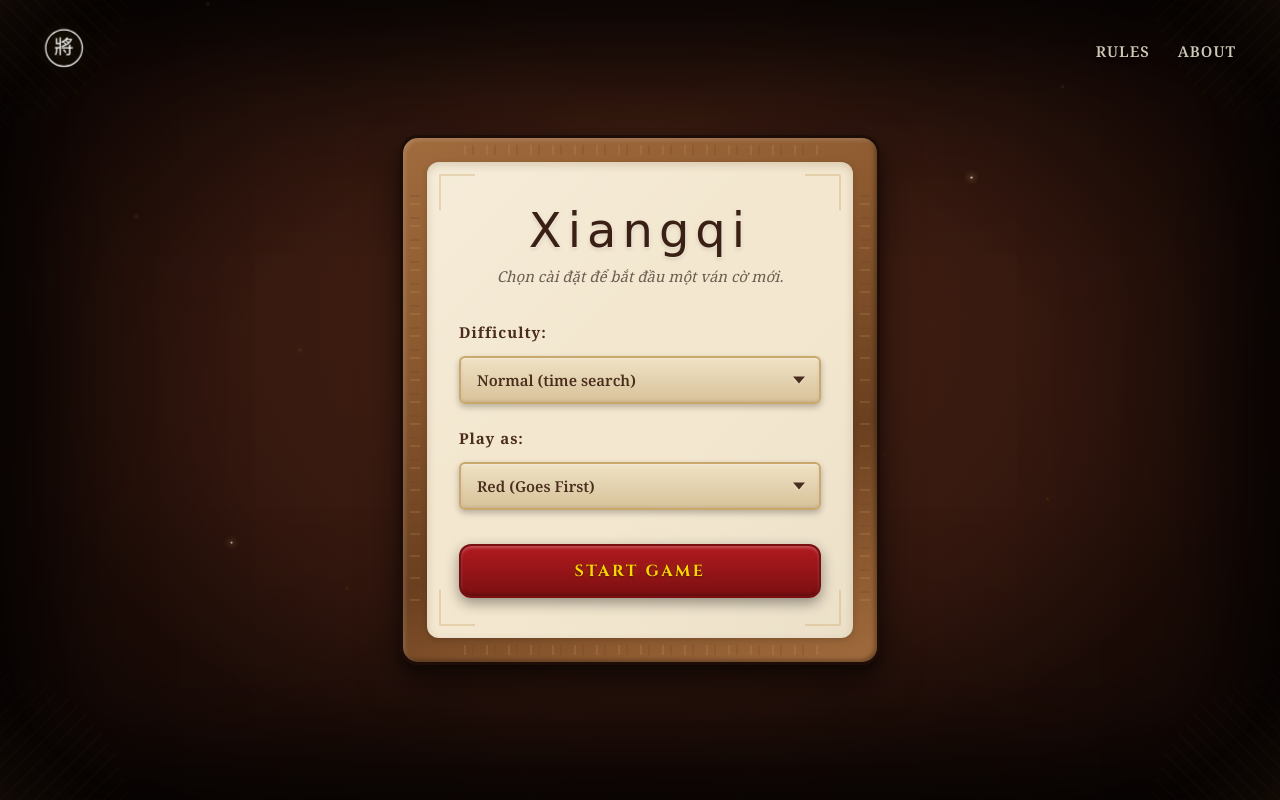
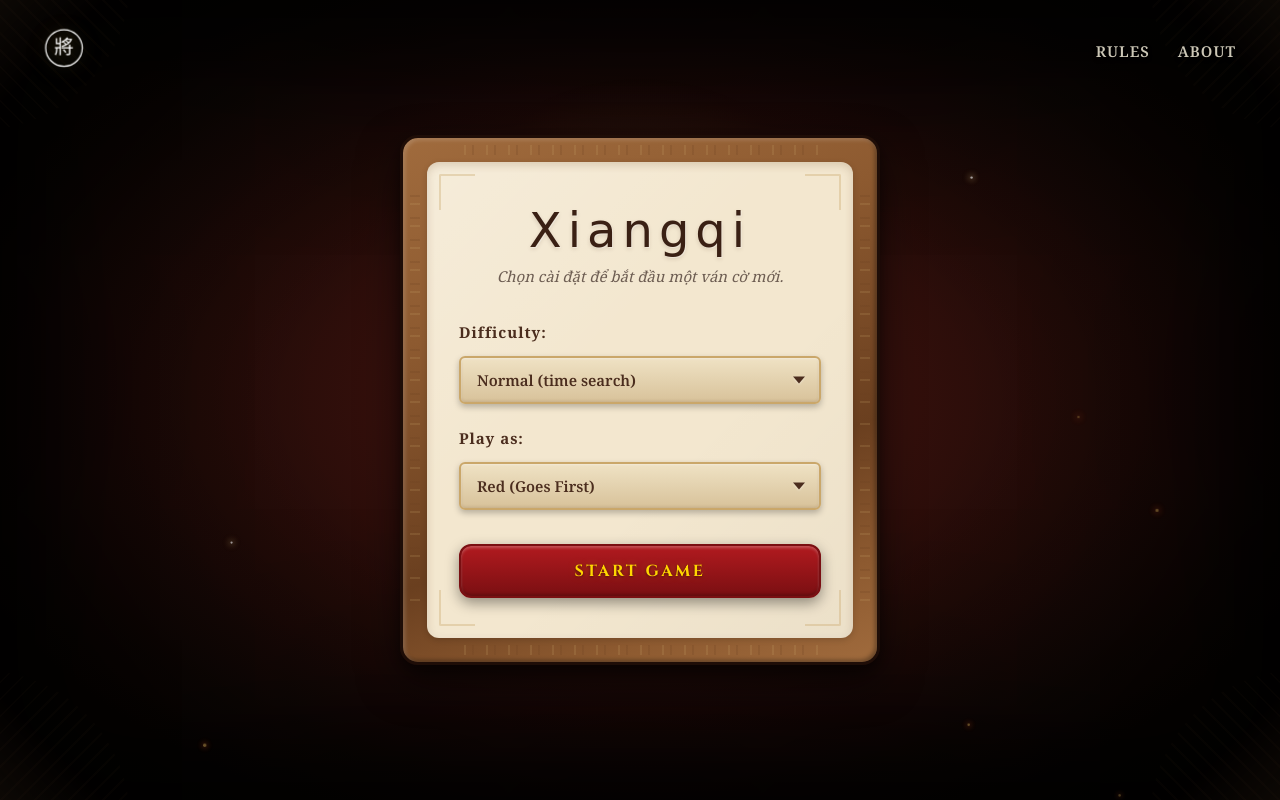
Before and after one commit to icetruong/xiangqi, a Django app: page / in a window 1280 px wide. Run offline with Django 5.2, Linux system fonts and the light colour scheme; some web fonts are replaced.

Commit message:
feat: Implement an initial Xiangqi start screen with classical wood styling and update the database.

```diff
--- a/games/static/games/css/start-screen.css
+++ b/games/static/games/css/start-screen.css
@@ -5,8 +5,9 @@
 /* ---------- Design Tokens ---------- */
 :root {
     /* Wood background – dark mahogany range */
-    --bg-dark: #2a120b;
-    --bg-mid: #4b2416;
+    --bg-dark: #0a0503; /* blacker outer edge */
+    --bg-mid: #4a1510; /* red/hollow center */
+    --bg-pulse: #5a1c14; /* warmer pulse for center */
 
     /* Ornate frame wood – lighter than background */
     --frame-light: #a06b3d;
@@ -70,20 +71,31 @@ body {
 
     /* Subtle radial warmth + wood grain simulation */
     background-image:
-        /* Layer 3 – vignette (dark edges) */
-        radial-gradient(ellipse 80% 80% at 50% 50%,
-            transparent 40%,
-            rgba(0, 0, 0, 0.65) 100%),
-        /* Layer 2 – warm centre glow */
-        radial-gradient(ellipse at 50% 40%,
+        /* Layer 3 – vignette (dark edges focus on center) */
+        radial-gradient(ellipse 85% 85% at 50% 50%,
+            transparent 30%,
+            rgba(0, 0, 0, 0.8) 100%),
+        /* Layer 2 – warm centre glow (pulses via animation) */
+        radial-gradient(ellipse at 50% 50%,
             var(--bg-mid) 0%,
-            var(--bg-dark) 70%),
+            var(--bg-dark) 80%),
         /* Layer 1 – very faint horizontal grain lines */
         repeating-linear-gradient(0deg,
             transparent,
             transparent 3px,
             rgba(255, 255, 255, 0.012) 3px,
             rgba(255, 255, 255, 0.012) 4px);
+
+    animation: backgroundPulse 12s infinite alternate ease-in-out;
+}
+
+@keyframes backgroundPulse {
+    0% {
+        background-color: var(--bg-dark);
+    }
+    100% {
+        background-color: #120502;
+    }
 }
 
 /* Inner shadow "thick wood frame" around viewport and deeper vignette */
@@ -746,272 +758,44 @@ form {
 }
 
 /* =========================================
-   EFFECT 2 – Floating Golden Dust Particles
-   ========================================= */
-.dust {
-    position: absolute;
+   EFFECT 2 – Floating Dynamic Particles
+   ========================================= */
+.particles-layer {
+    position: absolute;
+    inset: 0;
+    pointer-events: none;
+    z-index: 3;
+    overflow: hidden;
+}
+
+.floating-particle {
+    position: absolute;
+    bottom: -10px; /* start slightly below view */
     border-radius: 50%;
-    pointer-events: none;
-    z-index: 3;
-    opacity: 0;
-    /* Reduce overall dust opacity to make it less distracting */
-    filter: opacity(0.4);
-}
-
-.dust-1 {
-    width: 3px;
-    height: 3px;
-    background: rgba(202, 167, 106, 0.7);
-    box-shadow: 0 0 6px 1px rgba(202, 167, 106, 0.4);
-    top: 15%;
-    left: 10%;
-    animation: floatDust1 12s infinite ease-in-out;
-}
-
-.dust-2 {
-    width: 2px;
-    height: 2px;
-    background: rgba(255, 215, 0, 0.6);
-    box-shadow: 0 0 5px 1px rgba(255, 215, 0, 0.3);
-    top: 70%;
-    left: 85%;
-    animation: floatDust2 15s 2s infinite ease-in-out;
-}
-
-.dust-3 {
-    width: 4px;
-    height: 4px;
-    background: rgba(202, 167, 106, 0.5);
-    box-shadow: 0 0 8px 2px rgba(202, 167, 106, 0.3);
-    top: 40%;
-    left: 5%;
-    animation: floatDust3 18s 1s infinite ease-in-out;
-}
-
-.dust-4 {
-    width: 2px;
-    height: 2px;
-    background: rgba(255, 215, 0, 0.5);
-    box-shadow: 0 0 4px 1px rgba(255, 215, 0, 0.25);
-    top: 80%;
-    left: 25%;
-    animation: floatDust4 14s 3s infinite ease-in-out;
-}
-
-.dust-5 {
-    width: 3px;
-    height: 3px;
-    background: rgba(202, 167, 106, 0.6);
-    box-shadow: 0 0 6px 1px rgba(202, 167, 106, 0.35);
-    top: 25%;
-    right: 12%;
-    animation: floatDust5 16s 0.5s infinite ease-in-out;
-}
-
-.dust-6 {
-    width: 2px;
-    height: 2px;
-    background: rgba(255, 215, 0, 0.45);
-    box-shadow: 0 0 5px 1px rgba(255, 215, 0, 0.25);
-    top: 60%;
-    left: 70%;
-    animation: floatDust6 13s 4s infinite ease-in-out;
-}
-
-.dust-7 {
-    width: 3px;
-    height: 3px;
-    background: rgba(202, 167, 106, 0.55);
-    box-shadow: 0 0 7px 2px rgba(202, 167, 106, 0.3);
-    top: 50%;
-    left: 20%;
-    animation: floatDust7 17s 2.5s infinite ease-in-out;
-}
-
-.dust-8 {
-    width: 2px;
-    height: 2px;
-    background: rgba(255, 215, 0, 0.5);
-    box-shadow: 0 0 4px 1px rgba(255, 215, 0, 0.2);
-    top: 30%;
-    right: 35%;
-    animation: floatDust8 11s 1.5s infinite ease-in-out;
-}
-
-/* Each particle has a unique float path */
-@keyframes floatDust1 {
-
-    0%,
+    background: rgba(255, 200, 100, 0.8);
+    box-shadow: 0 0 6px 2px rgba(255, 100, 50, 0.4);
+    pointer-events: none;
+    will-change: transform, opacity;
+}
+
+@keyframes floatParticle {
+    0% {
+        transform: translate(0, 0) scale(0.8);
+        opacity: 0;
+    }
+    10% {
+        opacity: var(--max-opacity, 0.5);
+    }
+    50% {
+        transform: translate(var(--sway), -50vh) scale(1.1);
+        opacity: calc(var(--max-opacity, 0.5) * 0.8);
+    }
+    90% {
+        opacity: var(--max-opacity, 0.5);
+    }
     100% {
+        transform: translate(calc(var(--sway) * -1), -110vh) scale(0.9);
         opacity: 0;
-        transform: translate(0, 0);
-    }
-
-    10% {
-        opacity: 0.8;
-    }
-
-    50% {
-        opacity: 0.4;
-        transform: translate(80px, -120px);
-    }
-
-    90% {
-        opacity: 0.7;
-    }
-}
-
-@keyframes floatDust2 {
-
-    0%,
-    100% {
-        opacity: 0;
-        transform: translate(0, 0);
-    }
-
-    15% {
-        opacity: 0.7;
-    }
-
-    50% {
-        opacity: 0.3;
-        transform: translate(-60px, -90px);
-    }
-
-    85% {
-        opacity: 0.6;
-    }
-}
-
-@keyframes floatDust3 {
-
-    0%,
-    100% {
-        opacity: 0;
-        transform: translate(0, 0);
-    }
-
-    12% {
-        opacity: 0.6;
-    }
-
-    50% {
-        opacity: 0.35;
-        transform: translate(100px, -150px);
-    }
-
-    88% {
-        opacity: 0.5;
-    }
-}
-
-@keyframes floatDust4 {
-
-    0%,
-    100% {
-        opacity: 0;
-        transform: translate(0, 0);
-    }
-
-    10% {
-        opacity: 0.65;
-    }
-
-    50% {
-        opacity: 0.3;
-        transform: translate(50px, -100px);
-    }
-
-    90% {
-        opacity: 0.55;
-    }
-}
-
-@keyframes floatDust5 {
-
-    0%,
-    100% {
-        opacity: 0;
-        transform: translate(0, 0);
-    }
-
-    14% {
-        opacity: 0.7;
-    }
-
-    50% {
-        opacity: 0.35;
-        transform: translate(-70px, -130px);
-    }
-
-    86% {
-        opacity: 0.6;
-    }
-}
-
-@keyframes floatDust6 {
-
-    0%,
-    100% {
-        opacity: 0;
-        transform: translate(0, 0);
-    }
-
-    11% {
-        opacity: 0.6;
-    }
-
-    50% {
-        opacity: 0.25;
-        transform: translate(-40px, -80px);
-    }
-
-    89% {
-        opacity: 0.5;
-    }
-}
-
-@keyframes floatDust7 {
-
-    0%,
-    100% {
-        opacity: 0;
-        transform: translate(0, 0);
-    }
-
-    13% {
-        opacity: 0.55;
-    }
-
-    50% {
-        opacity: 0.3;
-        transform: translate(90px, -110px);
-    }
-
-    87% {
-        opacity: 0.45;
-    }
-}
-
-@keyframes floatDust8 {
-
-    0%,
-    100% {
-        opacity: 0;
-        transform: translate(0, 0);
-    }
-
-    10% {
-        opacity: 0.7;
-    }
-
-    50% {
-        opacity: 0.35;
-        transform: translate(-55px, -95px);
-    }
-
-    90% {
-        opacity: 0.6;
     }
 }
 
--- a/games/templates/games/index.html
+++ b/games/templates/games/index.html
@@ -100,15 +100,8 @@
         <div class="sparkle sparkle-2"></div>
         <div class="sparkle sparkle-3"></div>
 
-        <!-- Floating dust particles -->
-        <div class="dust dust-1"></div>
-        <div class="dust dust-2"></div>
-        <div class="dust dust-3"></div>
-        <div class="dust dust-4"></div>
-        <div class="dust dust-5"></div>
-        <div class="dust dust-6"></div>
-        <div class="dust dust-7"></div>
-        <div class="dust dust-8"></div>
+        <!-- Floating dust particles container -->
+        <div id="particlesContainer" class="particles-layer"></div>
     </div>
 
     <!-- ══════════════════════════════════════════════
@@ -558,6 +551,39 @@
                     if (e.target === rulesOverlay) closeRulesModal();
                 });
             }
+
+            // --- Floating Particles Effect ---
+            const particlesContainer = document.getElementById('particlesContainer');
+            if (particlesContainer) {
+                const particleCount = 25; // 20-30 particles
+
+                for (let i = 0; i < particleCount; i++) {
+                    const particle = document.createElement('div');
+                    particle.classList.add('floating-particle');
+
+                    // Randomize properties
+                    const size = Math.random() * 2 + 2; // 2px - 4px
+                    const leftPos = Math.random() * 100; // 0% - 100%
+                    const opacity = Math.random() * 0.3 + 0.2; // 0.2 - 0.5
+
+                    // Animation parameters
+                    const duration = Math.random() * 10 + 10; // 10s - 20s
+                    const delay = Math.random() * 15; // 0s - 15s
+                    const sway = Math.random() * 30 - 15; // -15px to 15px
+
+                    // Apply styles directly
+                    particle.style.width = `${size}px`;
+                    particle.style.height = `${size}px`;
+                    particle.style.left = `${leftPos}%`;
+                    particle.style.opacity = opacity;
+
+                    // Custom properties for keyframes if we want to use them (using generic animation for now)
+                    particle.style.animation = `floatParticle ${duration}s ease-in-out ${delay}s infinite`;
+                    particle.style.setProperty('--sway', `${sway}px`);
+
+                    particlesContainer.appendChild(particle);
+                }
+            }
         });
     </script>
 </body>
```
Also changed, not shown: db.sqlite3.
